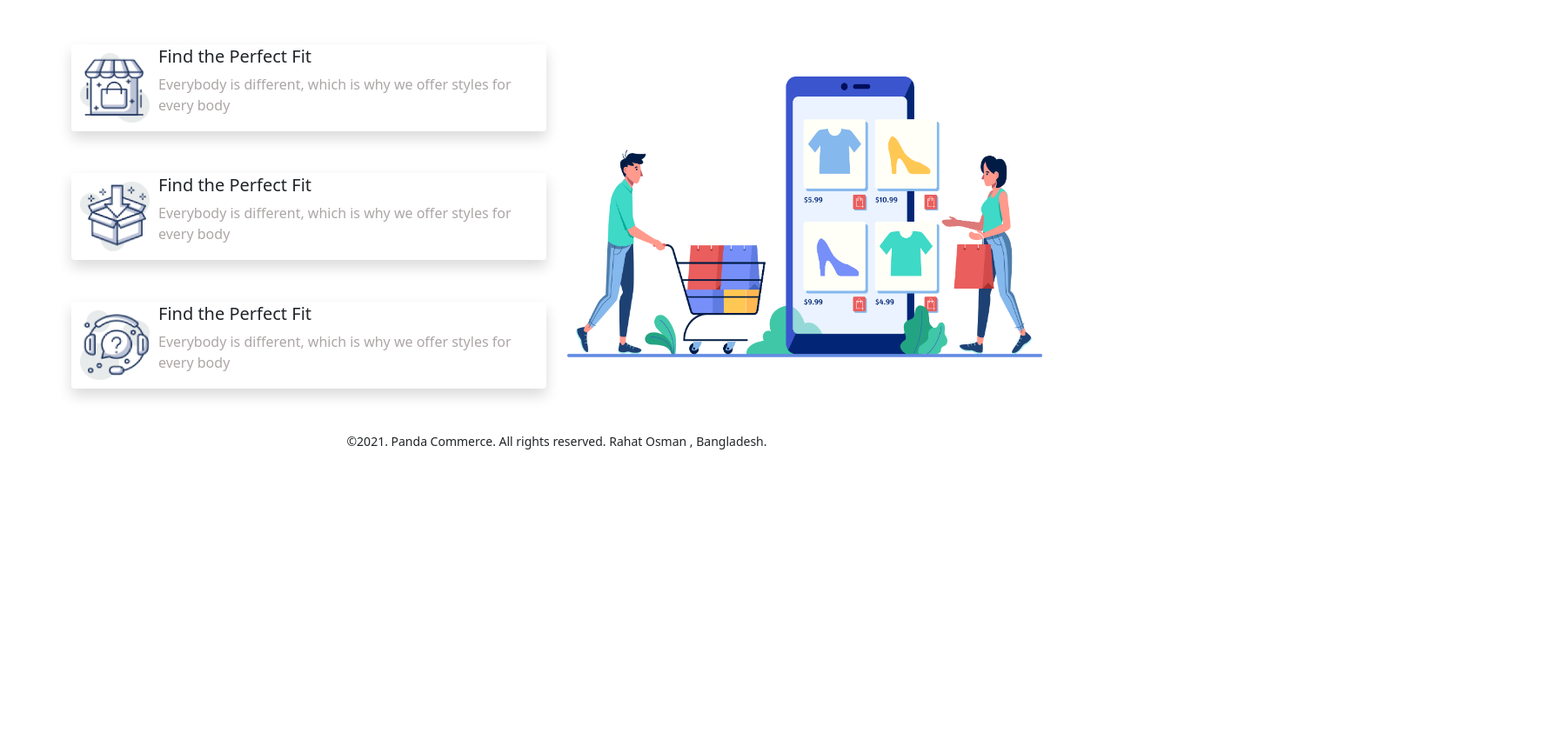
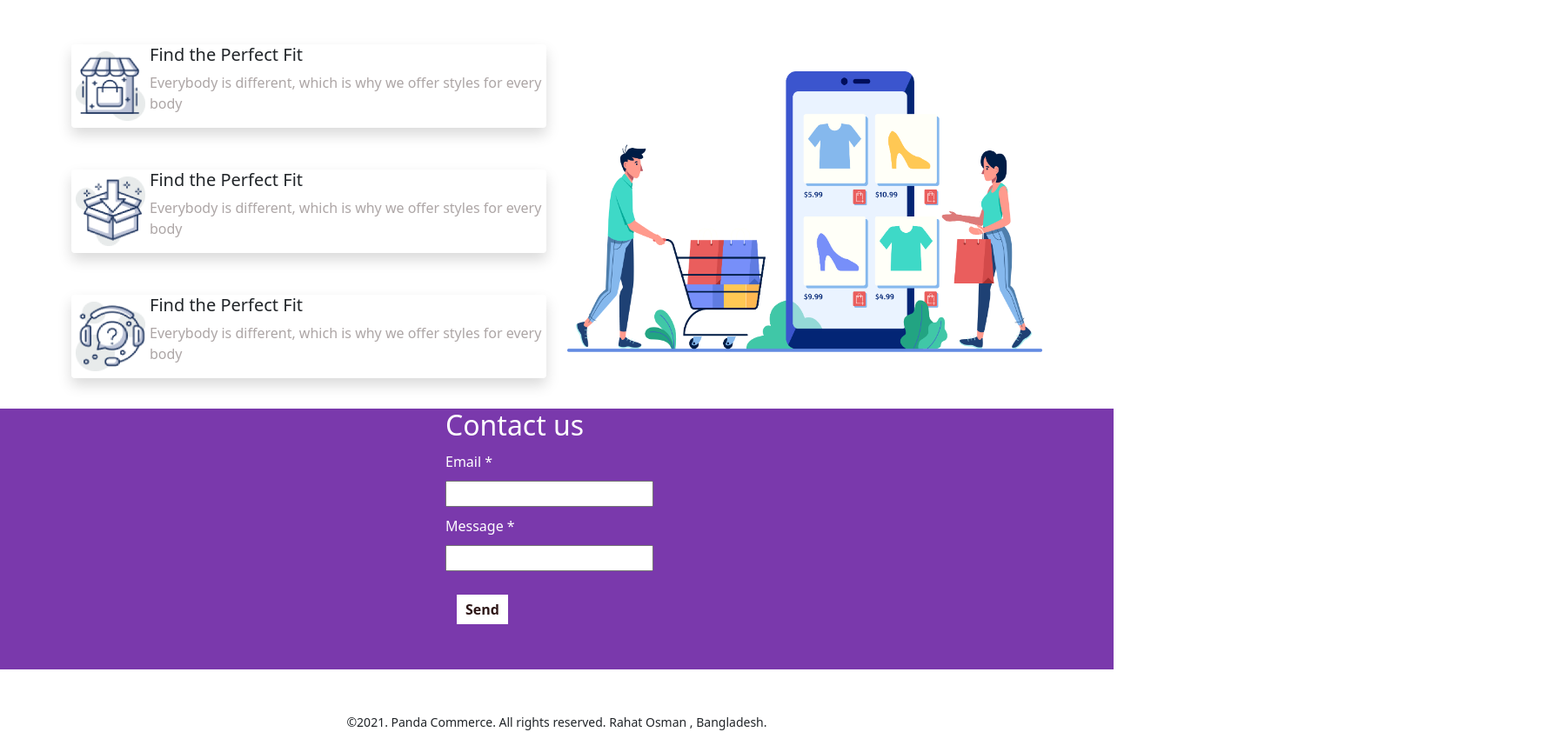
Before and after one commit to RAHATosman/responsive-assignment, a plain HTML site: page index.html in a window 1280 px wide. Shown: the part 2161-3003 px from the top of the page at 87% size, 1792 px wide, since content can reach past the window. Before the commit the page ends 2680 px from the top, so only its background shows below. Drawn offline with nearby package versions, Linux system fonts and the light colour scheme.

Commit message:
website compleat

```diff
--- a/index.html
+++ b/index.html
@@ -18,17 +18,17 @@
           </button>
           <div class="collapse navbar-collapse justify-content-end" id="navbarNavAltMarkup">
             <div class="nav navbar-nav">
-              <a class="nav-link active" aria-current="page" href="#">Home</a>
-              <a class="nav-link" href="#">Product</a>
-              <a class="nav-link" href="#">About us</a>
-              <a class="nav-link" href="#">contact us</a>
+              <a class="nav-link active" aria-current="page" href="#home">Home</a>
+              <a class="nav-link" href="#product">Product</a>
+              <a class="nav-link" href="#about-us">About us</a>
+              <a class="nav-link" href="#contact-us">contact us</a>
             </div>
           </div>
         </div>
       </nav>
     </header>
     <main class="container ">
-        <section class="first-sec row d-flex align-items-center p-5">
+        <section class="first-sec row d-flex align-items-center p-5" id="home">
             <div class="col-md-6">
                 <h1 class="head1">BE THE PENGUINS</h1>
                 <h1 class="head2">OF WINTER</h1>
@@ -41,7 +41,7 @@
                 <img class="w-75" src="image/rahat's.png" alt="">
             </div>
         </section>
-        <section class="mt-5">
+        <section class="mt-5" id="product">
           <h3 class="head2 mb-5">MAN JACKET</h3>
           <div class="row row-cols-1 row-cols-md-3 g-4">
             <div class="col">
@@ -141,7 +141,7 @@
             </div>
           </div>
         </section>
-        <section class="row mt-5 d-flex align-items-center">
+        <section class="row mt-5 d-flex align-items-center" id="about-us">
           <div class="col-md-6">
             <div class="shadow rounded d-flex align-items-center justify-content-around h-auto mt-5">
               <div class="icons">
@@ -181,8 +181,29 @@
             <img src="image/XMLID 1.png" class="w-100 mt-5 feature-image" alt="">
           </div>
         </section>
-
     </main>
+    <footer id="contact-us">
+      <section class="contact-sec">
+        <div class="box">
+            <h2>Contact us</h2>
+            <div>
+                <form action="#">
+                    <div class="email">
+                        <div class="email">Email *</div>
+                        <input type="email" required>
+                    </div>
+                    <div>
+                        <div class="messeage">Message *</div>
+                        <input type="messeage" required>
+                    </div>
+                    <div class="btn">
+                        <button type="submit">Send</button>
+                    </div>
+                </form>
+            </div>
+        </div>
+    </section>
+    </footer>
 
 
 
--- a/style.css
+++ b/style.css
@@ -18,7 +18,33 @@ p{
     background-color: #995ee6;
 }
 .icons img{
-    margin: 10px;
+    margin: 0 5px;
     width: 80px;
     height: 80px;
 }
+.contact-sec{
+    color: white;
+    background-color: rgb(122, 57, 172);
+    height: 300px;
+    text-align: justify;
+    margin-top: 35px;
+
+}
+.box{
+    position: relative;
+    left: 40%
+}
+.email{
+    margin: 10px 0px
+}
+.messeage{
+    margin: 10px 0px;
+}
+.btn button{
+    margin: 20px 0px;
+    padding: 5px 10px;
+    color: rgb(46, 23, 23);
+    font-weight: 600;
+    background-color: white;
+    border: 0px;
+}
```
